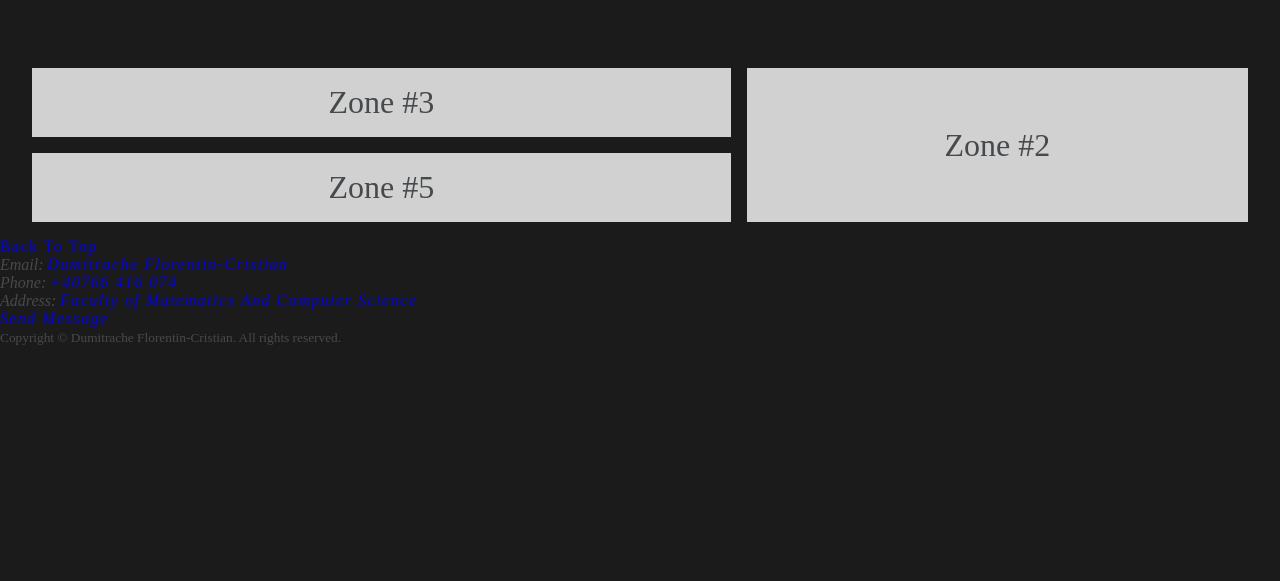
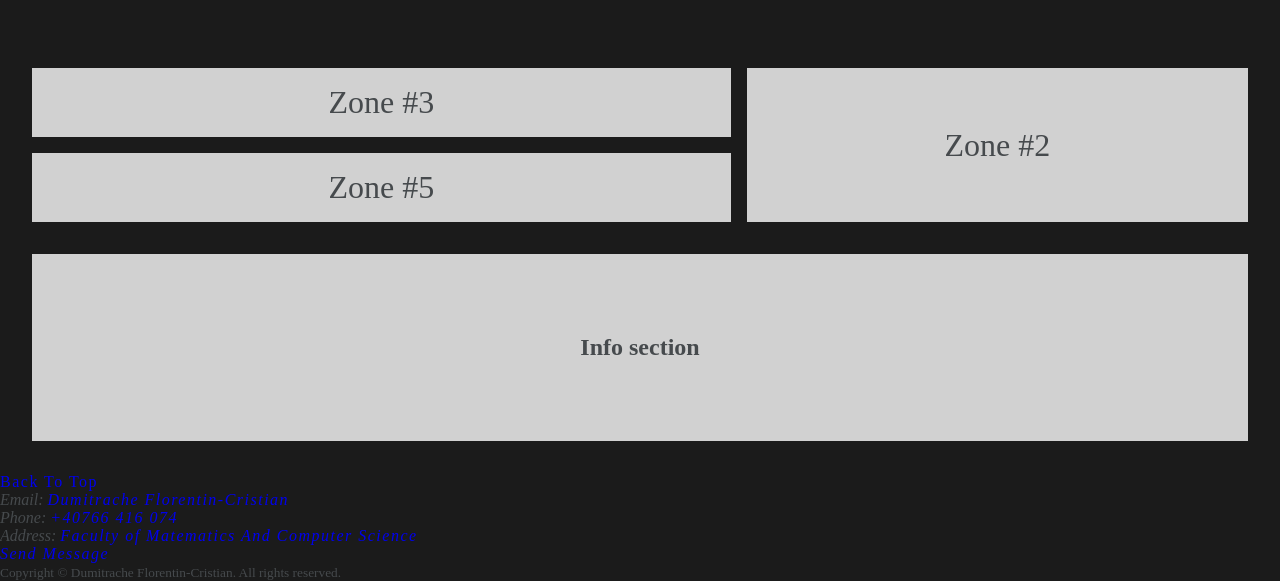
Before and after one commit to DumitracheFlorentin/furniture-website, a web app: file index.html in a window 1280 px wide. Shown: the part 1191-1772 px from the top of the page. Before the commit the page ends 1536 px from the top, so only its background shows below. Run offline with its HTML, style and script files only (its server is not run), Linux system fonts and the light colour scheme.

Commit message:
done with info section

```diff
--- a/index.html
+++ b/index.html
@@ -52,6 +52,10 @@
         <div class="second-zone">Zone #2</div>
         <div class="third-zone">Zone #3</div>
         <div class="fourth-zone">Zone #5</div>
+      </section>
+
+      <section class="info container">
+        <h1>Info section</h1>
       </section>
     </main>
 
--- /dev/null
+++ b/resurse/css/info.css
@@ -0,0 +1,11 @@
+.info {
+  background-color: rgba(255, 255, 255, 0.8);
+  display: flex;
+  justify-content: center;
+  align-items: center;
+  margin: 2rem 0;
+}
+
+.info h1 {
+  padding: 5rem 0;
+}
--- a/resurse/css/layout.css
+++ b/resurse/css/layout.css
@@ -4,6 +4,7 @@
 @import './landing.css';
 @import './cards.css';
 @import './grids.css';
+@import './info.css';
 
 /* reset margin and padding for all elements from project */
 * {
```
